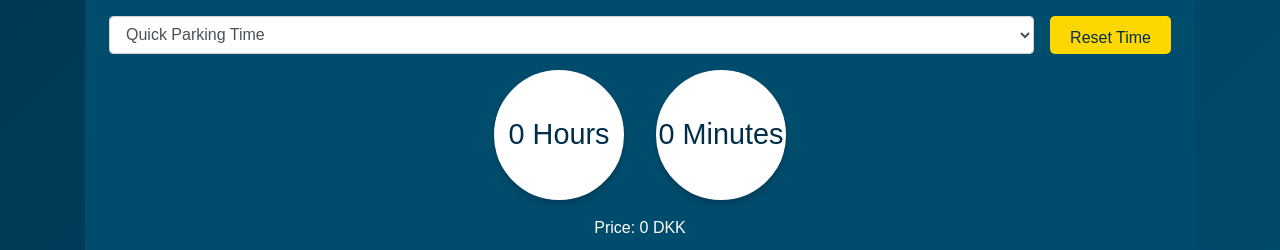
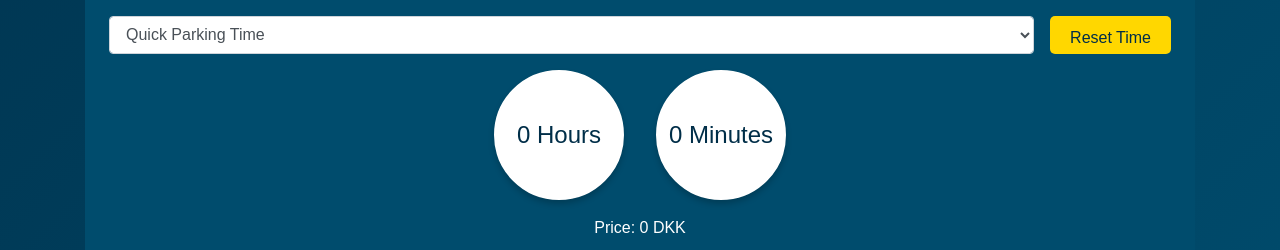
Before and after one commit to Dauda1010/qr-app, a plain HTML site: page index.html in a window 1280 px wide. Shown: the part 863-1113 px from the top of the page. Drawn offline with nearby package versions, Linux system fonts and the light colour scheme; some packages are replaced by stand-ins of ours.

Commit message:
Update styles.css

```diff
--- a/styles.css
+++ b/styles.css
@@ -242,7 +242,6 @@ nav a:hover {
 }
 
 /* Wheel styling for hours and minutes */
-/* Time Wheel Styling Adjustments for better touch response */
 .wheel {
     width: 130px;
     height: 130px;
@@ -251,7 +250,7 @@ nav a:hover {
     display: flex;
     align-items: center;
     justify-content: center;
-    font-size: 1.8em;
+    font-size: 1.5em; /* Reduced font size for consistency and better fit */
     color: #002E48;
     background-color: white;
     cursor: pointer;
@@ -259,7 +258,9 @@ nav a:hover {
     touch-action: none; /* Prevent default scrolling behavior on touch devices */
     box-shadow: 0px 4px 6px rgba(0, 0, 0, 0.2);
     transition: transform 0.3s ease, box-shadow 0.3s ease;
+    white-space: nowrap; /* Prevent line breaks for larger numbers */
 }
+
 
 .wheel:hover {
     transform: scale(1.05) rotate(5deg);
```
